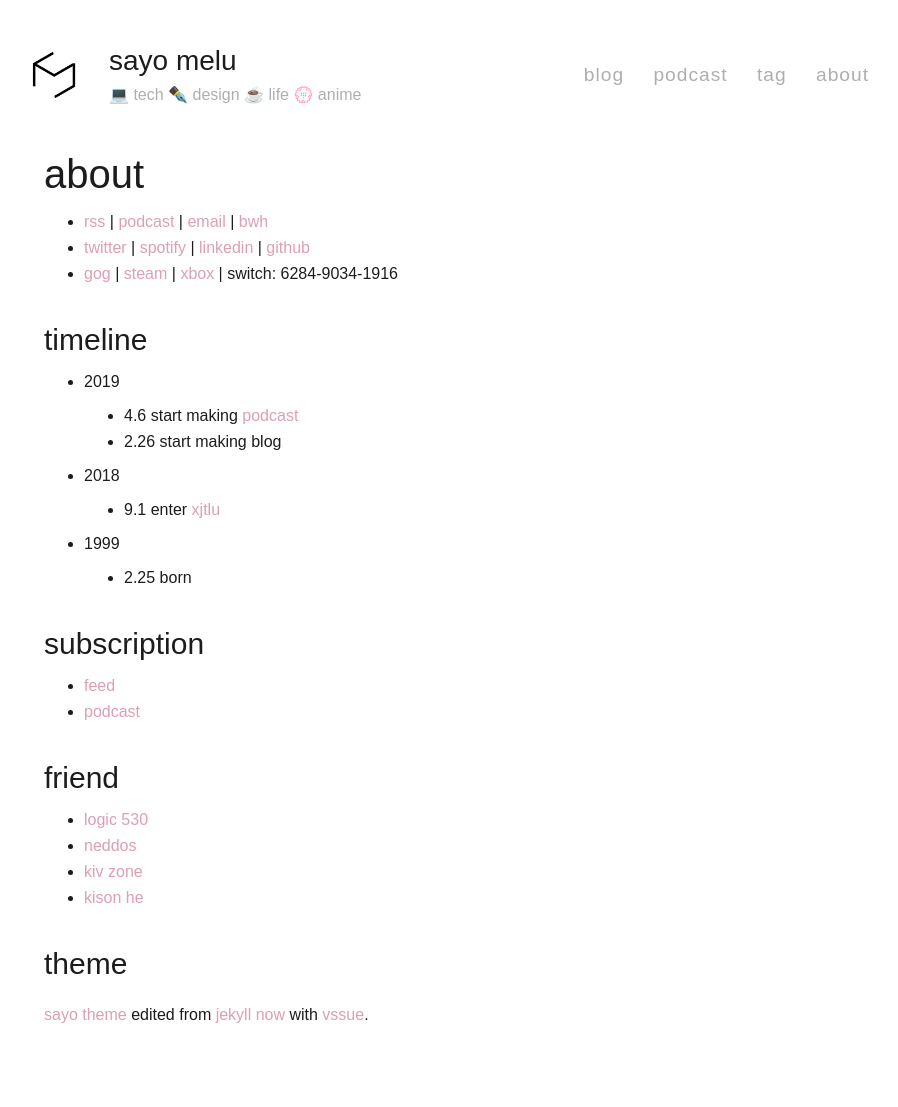
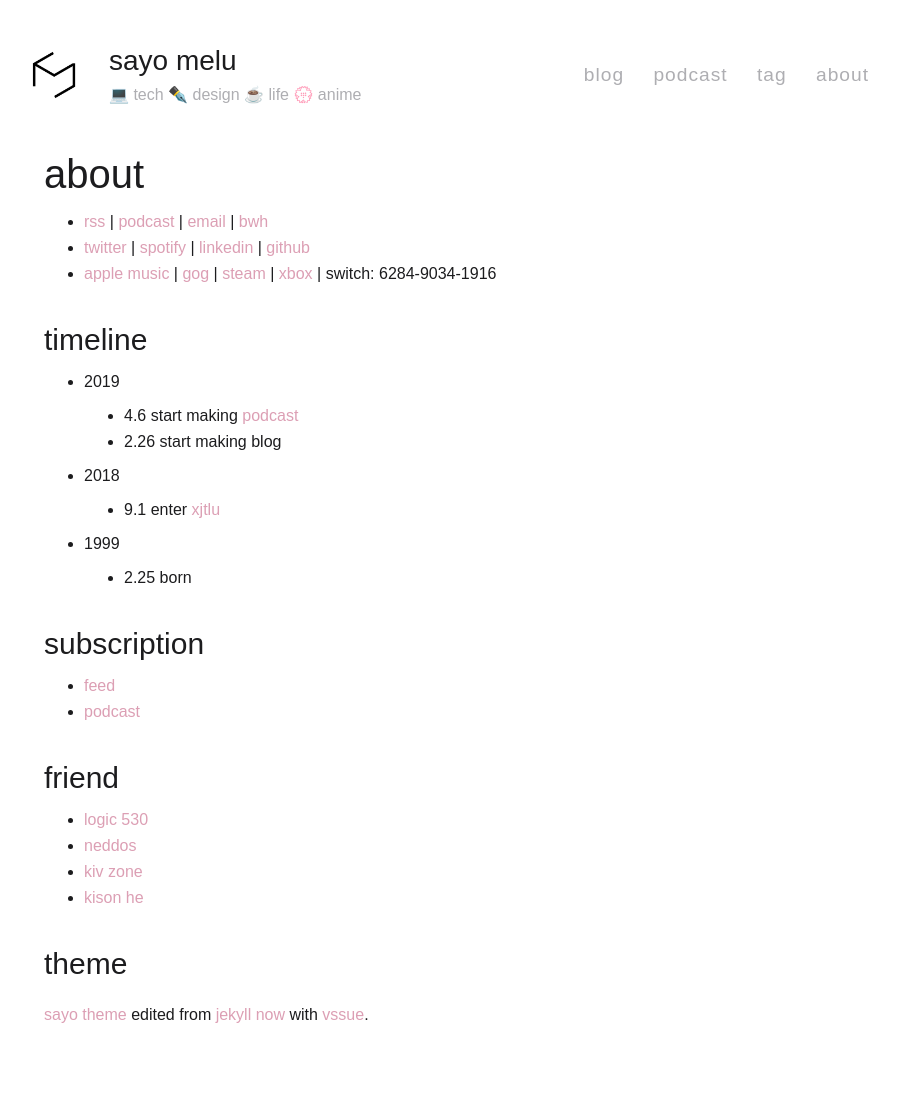
Before and after one commit to yuzujin99/sayo-blog, a Jekyll site: the page built from page/about.md, in a window 1280 px wide. Shown: the whole page, without its empty margins (196-1094 px from the left). Built offline with Jekyll 4.4.1, drawn with Linux system fonts in a browser that asks for light colours.

Commit message:
add apple music

```diff
--- a/page/about.md
+++ b/page/about.md
@@ -12,7 +12,8 @@ permalink: /about
 [spotify](https://open.spotify.com/user/qnintpw1ar8z4wjs95m971lwq) |
 [linkedin](https://linkedin.com/in/sayo-melu) |
 [github](https://github.com/sayo-melu)
-- [gog](https://www.gog.com/u/sayo-melu) |
+- [apple music](https://music.apple.com/profile/sayo_melu) |
+[gog](https://www.gog.com/u/sayo-melu) |
 [steam](https://steamcommunity.com/id/sayo-melu/) |
 [xbox](https://account.xbox.com/profile?gamertag=sayo%20melu) |
 switch: 6284-9034-1916
```
